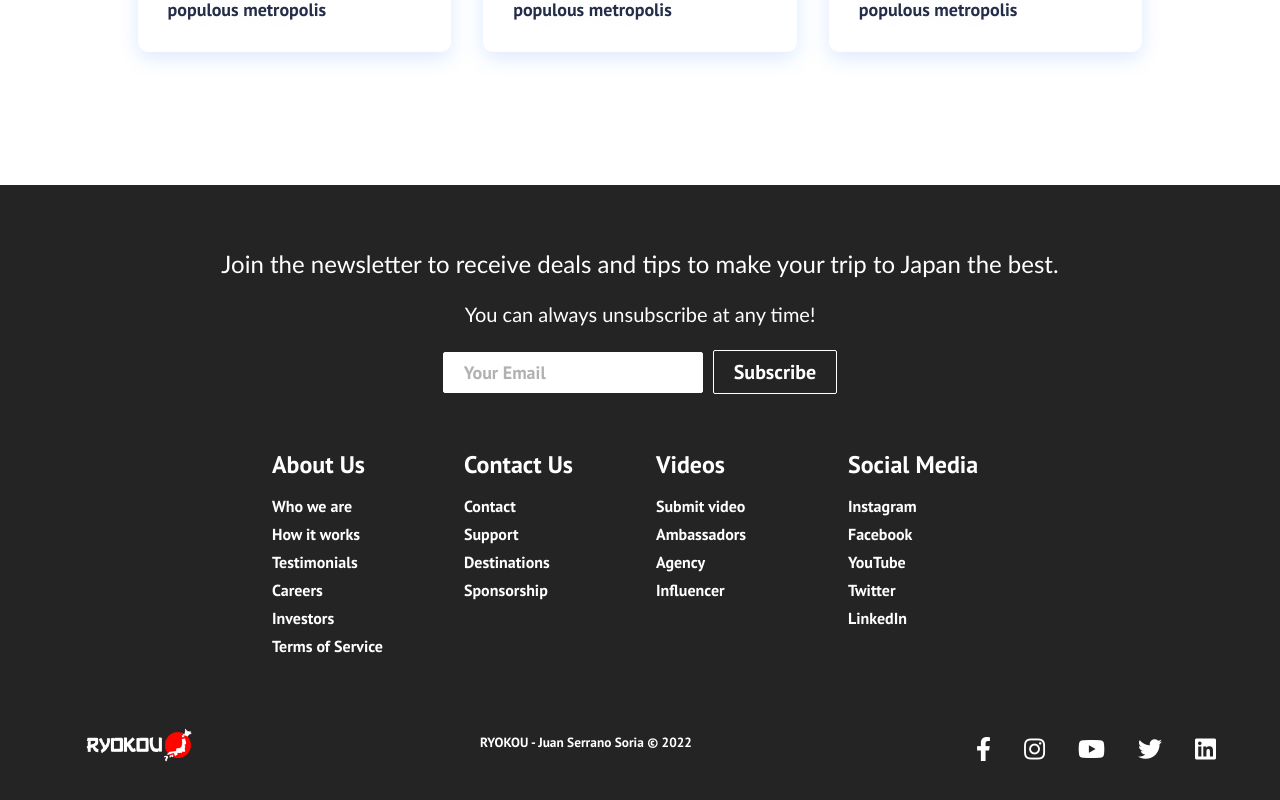
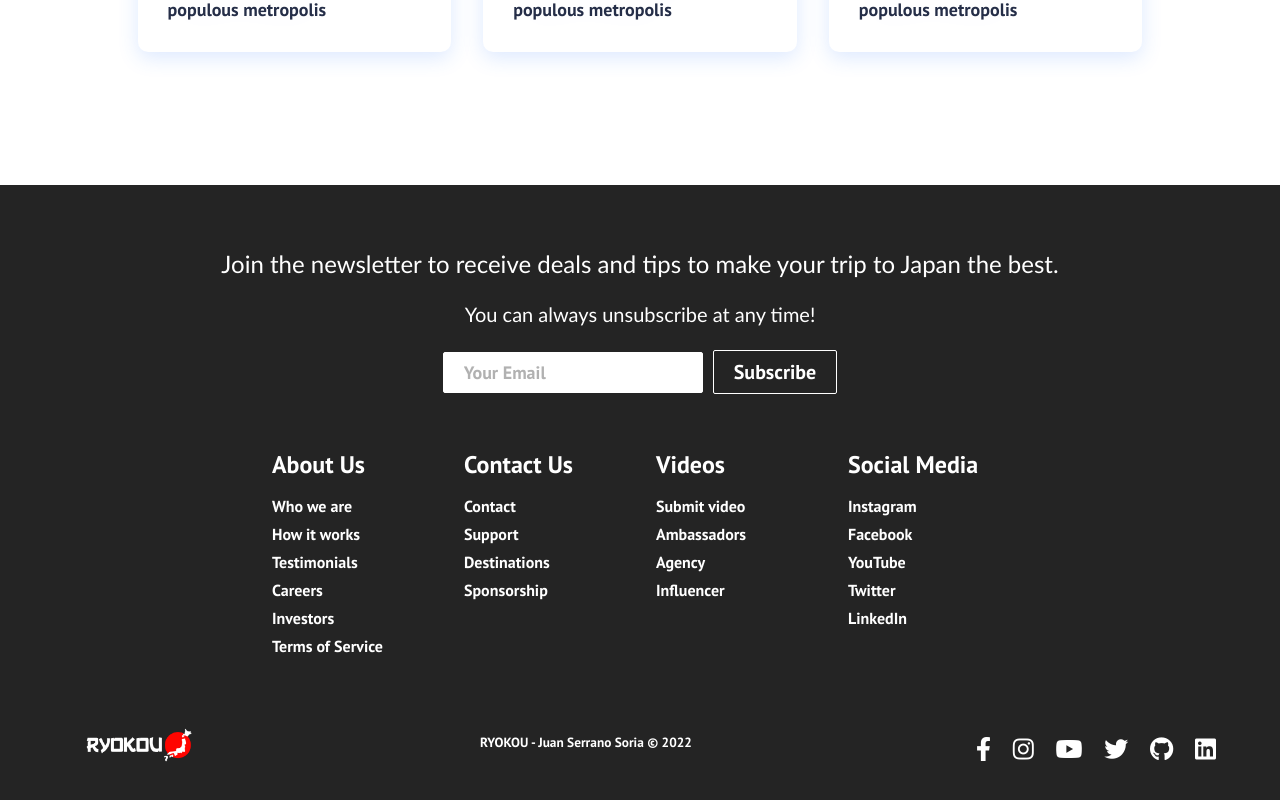
Before and after one commit to juan-serrano-soria/ryokou, a React (Create React App) app: page / in a window 1280 px wide. Shown: the part 1740-2540 px from the top of the page. Built offline with nearby package versions, Linux system fonts and the light colour scheme.

Commit message:
some footer magic

```diff
--- a/src/components/Footer.css
+++ b/src/components/Footer.css
@@ -78,7 +78,37 @@
 }
 
 .footer-link-items a:hover {
-  color: #e9e9e9;
+  color: #e9e9e9c4;
+  transition: 0.3s ease-out;
+}
+
+.social-icon-link.facebook:hover {
+  color: #4e68ff;
+  transition: 0.3s ease-out;
+}
+
+.social-icon-link.instagram:hover {
+  color: #ff67cc;
+  transition: 0.3s ease-out;
+}
+
+.social-icon-link.youtube:hover {
+  color: #ff4d4d;
+  transition: 0.3s ease-out;
+}
+
+.social-icon-link.twitter:hover {
+  color: #37afffc4;
+  transition: 0.3s ease-out;
+}
+
+.social-icon-link.github:hover {
+  color: #e9e9e9c4;
+  transition: 0.3s ease-out;
+}
+
+.social-icon-link.linkedin:hover {
+  color: #4973fcc4;
   transition: 0.3s ease-out;
 }
 
--- a/src/components/Footer.js
+++ b/src/components/Footer.js
@@ -89,14 +89,14 @@ function Footer() {
             >
               <i class='fab fa-instagram' />
             </Link>
-            <Link
+            <a
               class='social-icon-link youtube'
-              to='/'
+              href='https://www.youtube.com/watch?v=dQw4w9WgXcQ'
               target='_blank'
               aria-label='Youtube'
             >
               <i class='fab fa-youtube' />
-            </Link>
+            </a>
             <Link
               class='social-icon-link twitter'
               to='/'
@@ -105,14 +105,22 @@ function Footer() {
             >
               <i class='fab fa-twitter' />
             </Link>
-            <Link
-              class='social-icon-link twitter'
-              to='/'
+            <a
+              class='social-icon-link github'
+              href='https://github.com/juan-serrano-soria/ryokou'
+              target='_blank'
+              aria-label='LinkedIn'
+            >
+              <i class='fab fa-github' />
+            </a>
+            <a
+              class='social-icon-link linkedin'
+              href='https://www.linkedin.com/in/juan-serrano-soria/'
               target='_blank'
               aria-label='LinkedIn'
             >
               <i class='fab fa-linkedin' />
-            </Link>
+            </a>
           </div>
         </div>
       </section>
```
